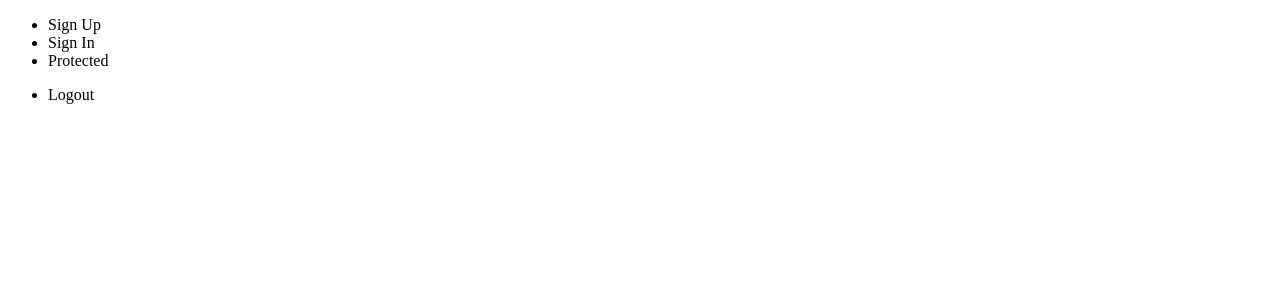
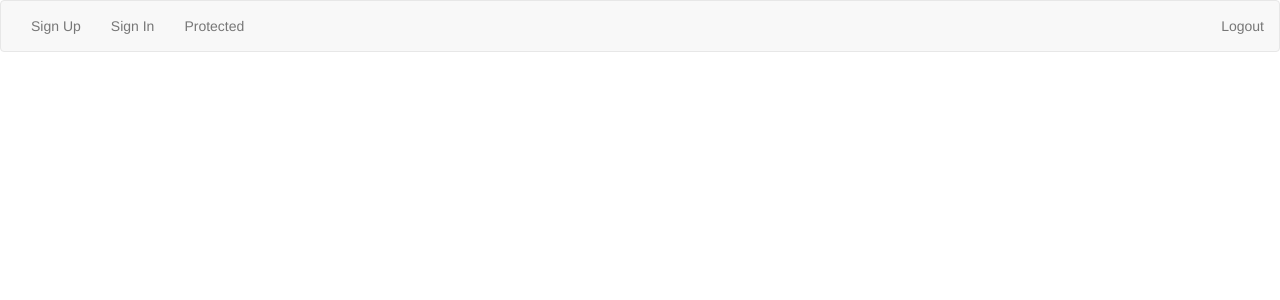
Before and after one commit to gpbacang/angular-auth, an Angular app: page /signup in a window 1280 px wide. Shown: the top 300 px of the page. Built offline with nearby package versions, Linux system fonts and the light colour scheme.

Commit message:
Use updated angular cli

```diff
--- a/src/app/app.module.ts
+++ b/src/app/app.module.ts
@@ -8,6 +8,7 @@ import { HeaderComponent } from "./shared/header.component";
 import { SigninComponent } from "./unprotected/signin.component";
 import { SignupComponent } from "./unprotected/signup.component";
 import { ProtectedComponent } from "./protected/protected.component";
+import { routing } from "./app.routes";
 
 
 @NgModule({
@@ -18,7 +19,7 @@ import { ProtectedComponent } from "./protected/protected.component";
         SignupComponent,
         ProtectedComponent
     ],
-    imports: [BrowserModule, HttpModule, ReactiveFormsModule],
+    imports: [BrowserModule, HttpModule, ReactiveFormsModule, routing],
     bootstrap: [AppComponent]
 })
 export class AppModule {}
--- /dev/null
+++ b/src/app/app.routes.ts
@@ -0,0 +1,15 @@
+import { Routes, RouterModule } from '@angular/router';
+
+import { SignupComponent } from './unprotected/signup.component';
+import { SigninComponent } from './unprotected/signin.component';
+import { ProtectedComponent } from './protected/protected.component';
+
+export const APP_ROUTES: Routes = [
+
+    { path: '', redirectTo: '/signup', pathMatch: 'full' },
+    { path: 'signup', component: SignupComponent },
+    { path: 'signin', component: SigninComponent },
+    { path: 'protected', component: ProtectedComponent }
+];
+
+export const routing = RouterModule.forRoot(APP_ROUTES);
--- a/src/index.html
+++ b/src/index.html
@@ -7,6 +7,8 @@
 
   <meta name="viewport" content="width=device-width, initial-scale=1">
   <link rel="icon" type="image/x-icon" href="favicon.ico">
+  <!-- Latest compiled and minified CSS -->
+  <link rel="stylesheet" href="https://maxcdn.bootstrapcdn.com/bootstrap/3.3.7/css/bootstrap.min.css" integrity="sha384-BVYiiSIFeK1dGmJRAkycuHAHRg32OmUcww7on3RYdg4Va+PmSTsz/K68vbdEjh4u" crossorigin="anonymous">
 </head>
 <body>
   <app-root>Loading...</app-root>
```
